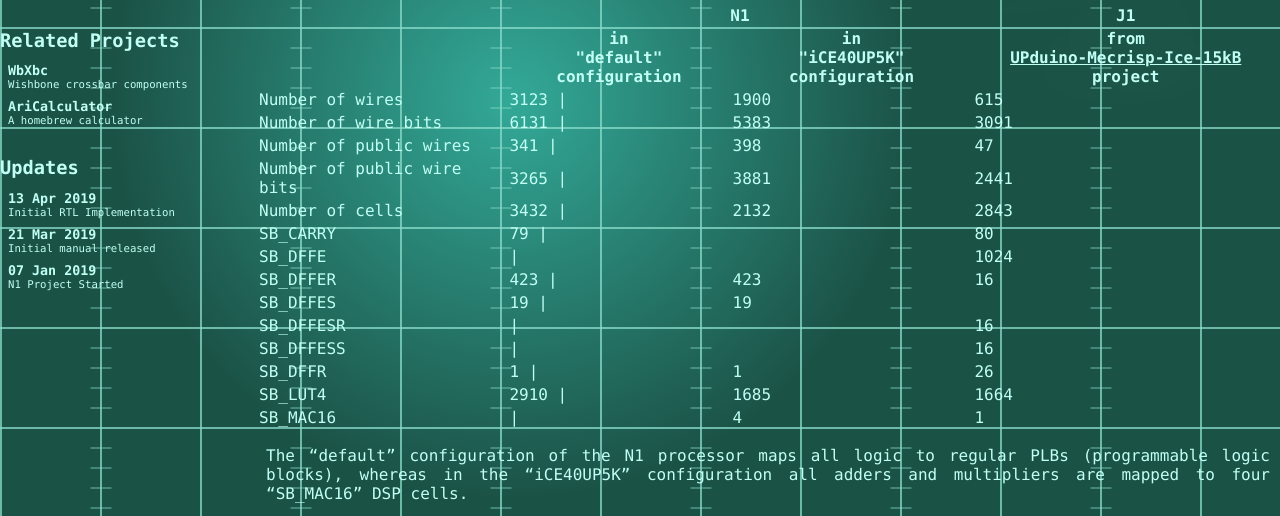
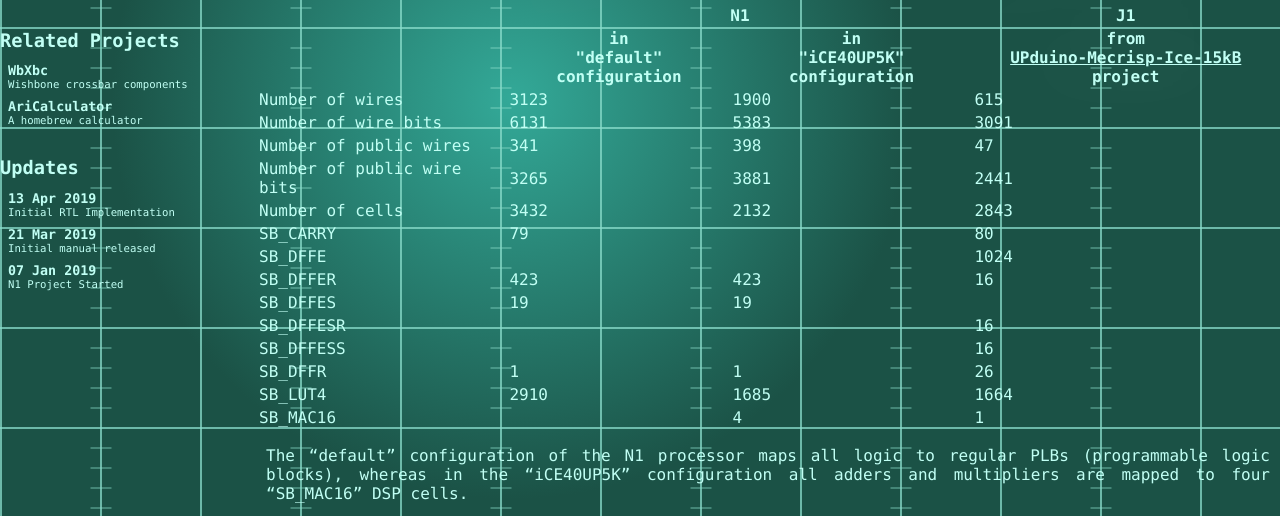
Before and after one commit to hotwolf/N1, a Jekyll site: the page built from _posts/2019-04-13-initial-rtl-implementation.md, in a window 1280 px wide. Shown: the part 171-687 px from the top of the page. Built offline with Jekyll 4.4.1, drawn with Linux system fonts in a browser that asks for light colours.

Commit message:
fixed table

```diff
--- a/_posts/2019-04-13-initial-rtl-implementation.md
+++ b/_posts/2019-04-13-initial-rtl-implementation.md
@@ -18,20 +18,20 @@ Here are the first synthesys results with [Yosys](https://github.com/cliffordwol
     <th>in <br> "iCE40UP5K" configuration</th>
     <th>from <br> <a href="https://github.com/igor-m/UPduino-Mecrisp-Ice-15kB">UPduino-Mecrisp-Ice-15kB</a> project</th>
   </tr>
-  <tr><td> Number of wires            </td><td> 3123                               |</td><td> 1900 </td><td>   615 </td></tr>
-  <tr><td> Number of wire bits        </td><td> 6131                               |</td><td> 5383 </td><td>  3091 </td></tr>
-  <tr><td> Number of public wires     </td><td>  341                               |</td><td>  398 </td><td>    47 </td></tr>
-  <tr><td> Number of public wire bits </td><td> 3265                               |</td><td> 3881 </td><td>  2441 </td></tr>
-  <tr><td> Number of cells            </td><td> 3432                               |</td><td> 2132 </td><td>  2843 </td></tr>
-  <tr><td> SB_CARRY                   </td><td>   79                               |</td><td>      </td><td>    80 </td></tr>
-  <tr><td> SB_DFFE                    </td><td>                                    |</td><td>      </td><td>  1024 </td></tr>
-  <tr><td> SB_DFFER                   </td><td>  423                               |</td><td>  423 </td><td>    16 </td></tr>
-  <tr><td> SB_DFFES                   </td><td>   19                               |</td><td>   19 </td><td>       </td></tr>
-  <tr><td> SB_DFFESR                  </td><td>                                    |</td><td>      </td><td>    16 </td></tr>
-  <tr><td> SB_DFFESS                  </td><td>                                    |</td><td>      </td><td>    16 </td></tr>
-  <tr><td> SB_DFFR                    </td><td>    1                               |</td><td>    1 </td><td>    26 </td></tr>
-  <tr><td> SB_LUT4                    </td><td> 2910                               |</td><td> 1685 </td><td>  1664 </td></tr>
-  <tr><td> SB_MAC16                   </td><td>                                    |</td><td>    4 </td><td>     1 </td></tr>
+  <tr><td> Number of wires            </td><td> 3123 </td><td> 1900 </td><td>   615 </td></tr>
+  <tr><td> Number of wire bits        </td><td> 6131 </td><td> 5383 </td><td>  3091 </td></tr>
+  <tr><td> Number of public wires     </td><td>  341 </td><td>  398 </td><td>    47 </td></tr>
+  <tr><td> Number of public wire bits </td><td> 3265 </td><td> 3881 </td><td>  2441 </td></tr>
+  <tr><td> Number of cells            </td><td> 3432 </td><td> 2132 </td><td>  2843 </td></tr>
+  <tr><td> SB_CARRY                   </td><td>   79 </td><td>      </td><td>    80 </td></tr>
+  <tr><td> SB_DFFE                    </td><td>      </td><td>      </td><td>  1024 </td></tr>
+  <tr><td> SB_DFFER                   </td><td>  423 </td><td>  423 </td><td>    16 </td></tr>
+  <tr><td> SB_DFFES                   </td><td>   19 </td><td>   19 </td><td>       </td></tr>
+  <tr><td> SB_DFFESR                  </td><td>      </td><td>      </td><td>    16 </td></tr>
+  <tr><td> SB_DFFESS                  </td><td>      </td><td>      </td><td>    16 </td></tr>
+  <tr><td> SB_DFFR                    </td><td>    1 </td><td>    1 </td><td>    26 </td></tr>
+  <tr><td> SB_LUT4                    </td><td> 2910 </td><td> 1685 </td><td>  1664 </td></tr>
+  <tr><td> SB_MAC16                   </td><td>      </td><td>    4 </td><td>     1 </td></tr>
 </table>
 
 
```
